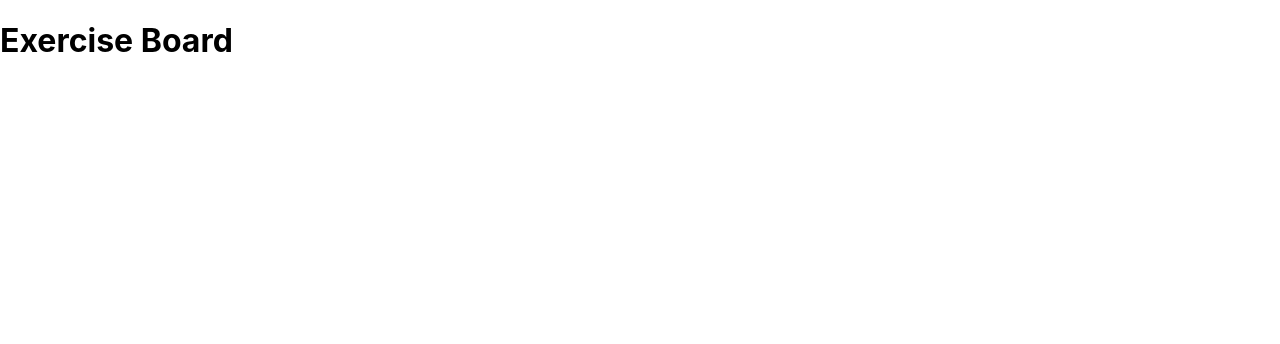
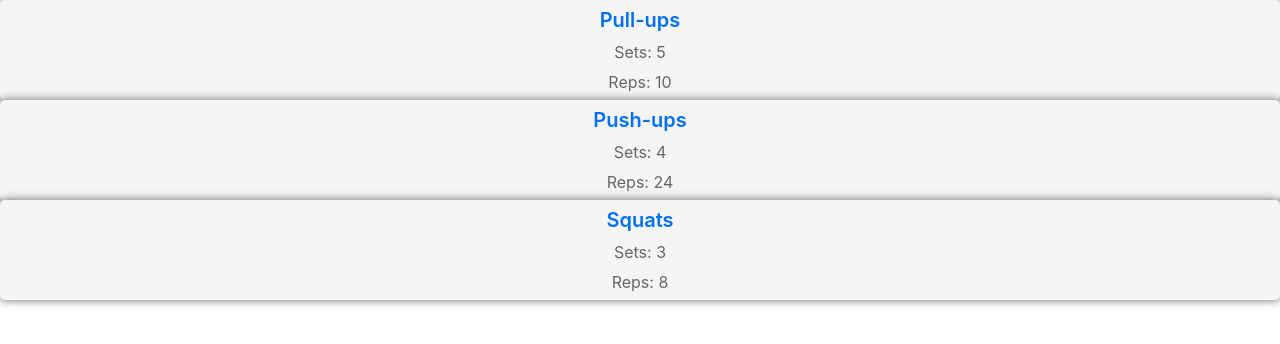
Before and after one commit to matfij/workout-composer, a Next.js app: page /exercises in a window 1280 px wide. Shown: the top 344 px of the page. Built offline with nearby package versions, Linux system fonts and the light colour scheme.

Commit message:
add exercise list and form components

```diff
--- /dev/null
+++ b/components/ExerciseItem.module.css
@@ -0,0 +1,25 @@
+.exerciseItem {
+    width: 100%;
+    height: 100px;
+    display: flex;
+    flex-direction: column;
+    justify-content: space-between;
+    align-items: center;
+    padding: 10px;
+    border-radius: 5px;
+    box-shadow: 0px 0px 10px var(--dark-3);
+    background: var(--light-3);
+    color: var(--dark-3);
+}
+
+.exerciseItem p {
+    margin: 0;
+    padding: 0;
+    line-height: 1;
+}
+
+.nameLabel {
+    color: var(--blue-1);
+    font-size: 20px;
+    font-weight: 600;
+}
--- /dev/null
+++ b/components/ExerciseItem.tsx
@@ -0,0 +1,22 @@
+import localStyle from "./ExerciseItem.module.css";
+import { FunctionComponent } from "react";
+
+export interface Exercise {
+  name: string;
+  reps: number;
+  sets: number;
+}
+
+type Props = Exercise;
+
+const ExerciseItem: FunctionComponent<Props> = (props: Props) => {
+  return (
+    <div className={localStyle.exerciseItem}>
+      <p className={localStyle.nameLabel}>{props.name}</p>
+      <p>Sets: {props.sets}</p>
+      <p>Reps: {props.reps}</p>
+    </div>
+  );
+};
+
+export default ExerciseItem;
--- /dev/null
+++ b/components/ExerciseList.tsx
@@ -0,0 +1,18 @@
+import { FunctionComponent } from "react";
+import ExerciseItem, { Exercise } from "./ExerciseItem";
+
+type Props = {
+  exercises: Exercise[];
+};
+
+const ExerciseList: FunctionComponent<Props> = (props: Props) => {
+  return (
+    <>
+      {props.exercises.map((exercise) => (
+        <ExerciseItem key={exercise.name} {...exercise} />
+      ))}
+    </>
+  );
+};
+
+export default ExerciseList;
--- a/pages/exercises/index.tsx
+++ b/pages/exercises/index.tsx
@@ -1,13 +1,16 @@
 import { NextPage } from "next";
-import Link from "next/link";
-import { Fragment } from "react";
+import ExerciseList from "../../components/ExerciseList";
+
+const DUMMY_EXERCISES = [
+    { name: "Pull-ups", sets: 5, reps: 10 },
+    { name: "Push-ups", sets: 4, reps: 24 },
+    { name: "Squats", sets: 3, reps: 8 },
+];
 
 const ExercisesPage: NextPage = () => {
-  return (
-    <Fragment>
-      <h1>Exercise Board</h1>
-    </Fragment>
-  );
+  return <>
+    <ExerciseList exercises={DUMMY_EXERCISES} />
+  </>;
 };
 
 export default ExercisesPage;
--- a/pages/index.tsx
+++ b/pages/index.tsx
@@ -5,7 +5,6 @@ import { Fragment } from "react";
 const HomePage: NextPage = () => {
   return (
     <Fragment>
-      {" "}
       <h1>Workout Composer</h1>
       <ul>
         <li>
--- a/styles/globals.css
+++ b/styles/globals.css
@@ -14,3 +14,18 @@ a {
 * {
   box-sizing: border-box;
 }
+
+:root {
+  --blue-1: #0070f3;
+  --blue-2: #00a0f3;
+  --blue-3: #00c0f3;
+  --dark-1: #000;
+  --dark-2: #333;
+  --dark-3: #666;
+  --grey-1: #fafafa;
+  --grey-2: #f5f5f5;
+  --grey-3: #eee;
+  --light-1: #fff;
+  --light-2: #fafafa;
+  --light-3: #f5f5f5;
+}
```
Also changed, not shown: components/Exercise.tsx (deleted, +0 -13 lines), components/ExerciseAddForm.tsx (added, +32 -0 lines), pages/exercises/add.tsx (+7 -1 lines).
